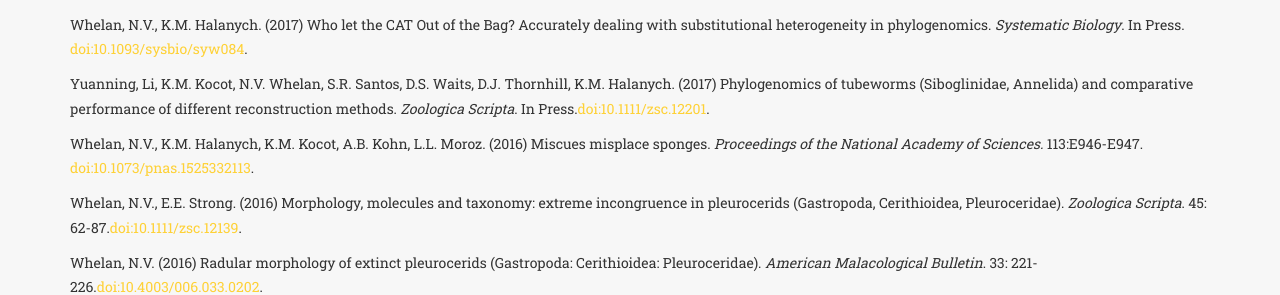
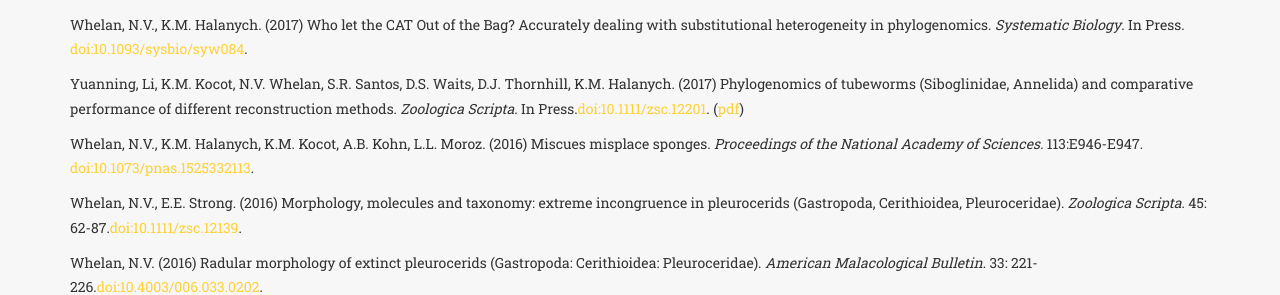
Before and after one commit to NathanWhelan/nathanwhelan.github.io, a Jekyll site: the page built from index.html, in a window 1280 px wide and 900 px high, scrolled down 3861 px. Shown: the part 161-456 px from the top of the window. Built offline with Jekyll 4.4.1, drawn with Linux system fonts in a browser that asks for light colours; some web fonts are replaced.

Commit message:
Update publications.html

```diff
--- a/_includes/publications.html
+++ b/_includes/publications.html
@@ -20,7 +20,7 @@
 </div><div class="box-footer"> </div></div>
 
 <div class="box"><div class="box-title"></div><div class="box-body">
-	<p> Yuanning, Li, K.M. Kocot, N.V. Whelan, S.R. Santos, D.S. Waits, D.J. Thornhill, K.M. Halanych. (2017) Phylogenomics of tubeworms (Siboglinidae, Annelida) and comparative performance of different reconstruction methods. <i>Zoologica Scripta</i>. In Press.<a href="http://dx.doi.org/10.1111/zsc.12201">doi:10.1111/zsc.12201</a>. </p>
+	<p> Yuanning, Li, K.M. Kocot, N.V. Whelan, S.R. Santos, D.S. Waits, D.J. Thornhill, K.M. Halanych. (2017) Phylogenomics of tubeworms (Siboglinidae, Annelida) and comparative performance of different reconstruction methods. <i>Zoologica Scripta</i>. In Press.<a href="http://dx.doi.org/10.1111/zsc.12201">doi:10.1111/zsc.12201</a>. (<a href="nathanwhelan.github.io/assests/Li_et_al_2016_Siboglinidae_phylogenomics.pdf">pdf</a>)</p>
 </div><div class="box-footer"> </div></div>
 
 <div class="box"><div class="box-title"></div><div class="box-body">
```
